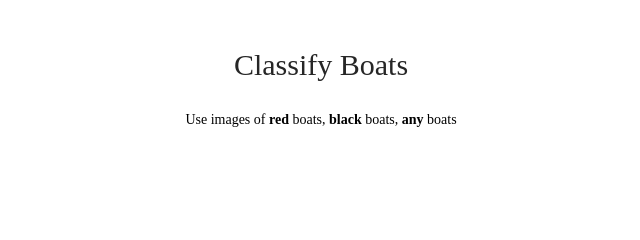
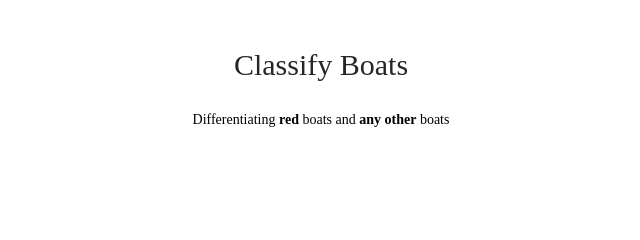
Before and after one commit to reshma67/Web-App, a plain HTML site: page app/view/index.html in a window 1280 px wide. Shown: the top 240 px of the page, 319-959 px from the left. Drawn offline with Linux system fonts and the light colour scheme.

Commit message:
Update index.html

```diff
--- a/app/view/index.html
+++ b/app/view/index.html
@@ -9,7 +9,7 @@
     <div class='center'>
         <div class='title'>Classify Boats</div>
         <p>
-            Use images of <strong>red</strong> boats, <strong>black</strong> boats, <strong>any</strong> boats
+            Differentiating <strong>red</strong> boats and <strong>any other</strong> boats
         </p>
         <div class='content'>
             <div class='no-display'>
```
